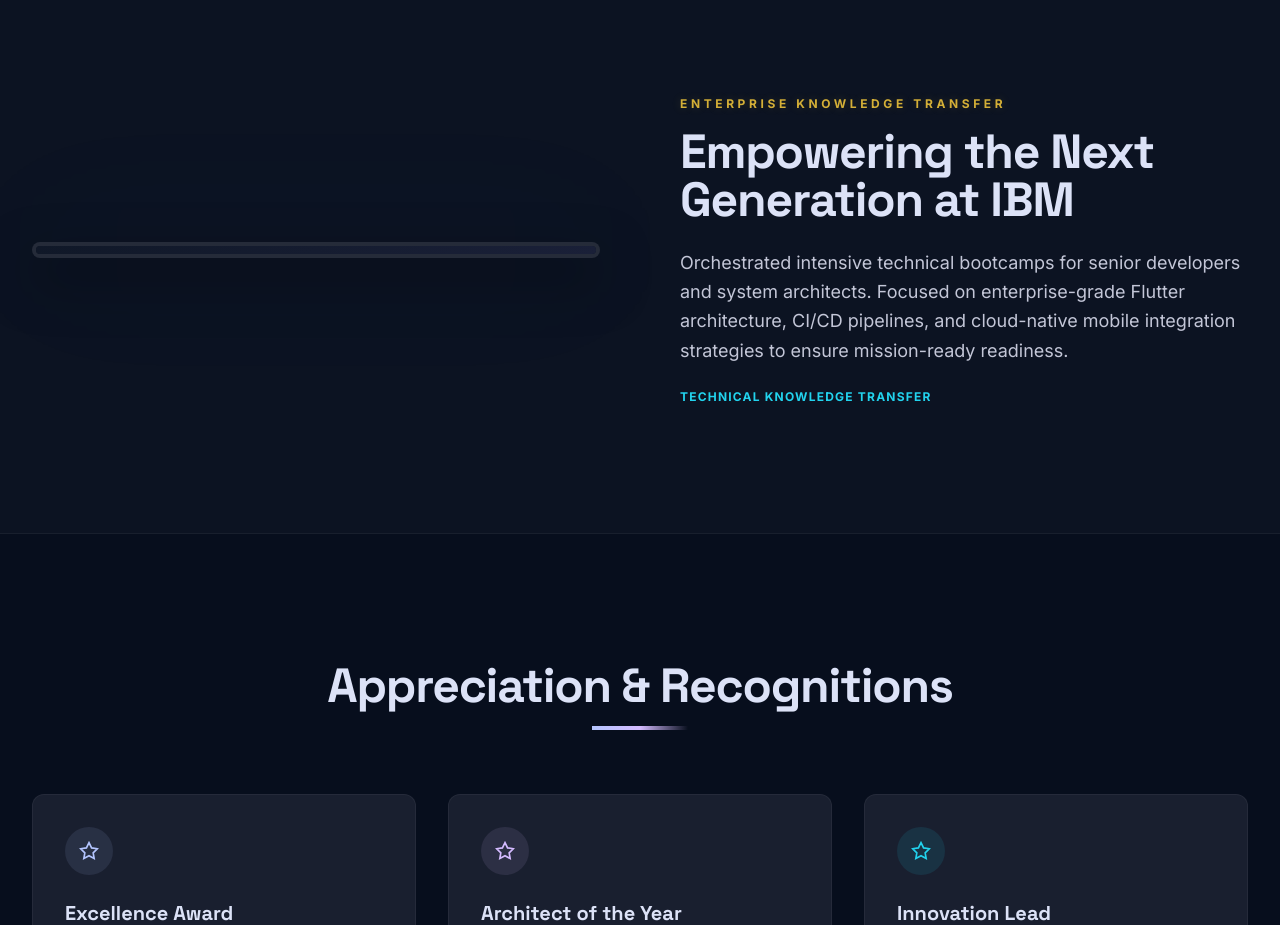
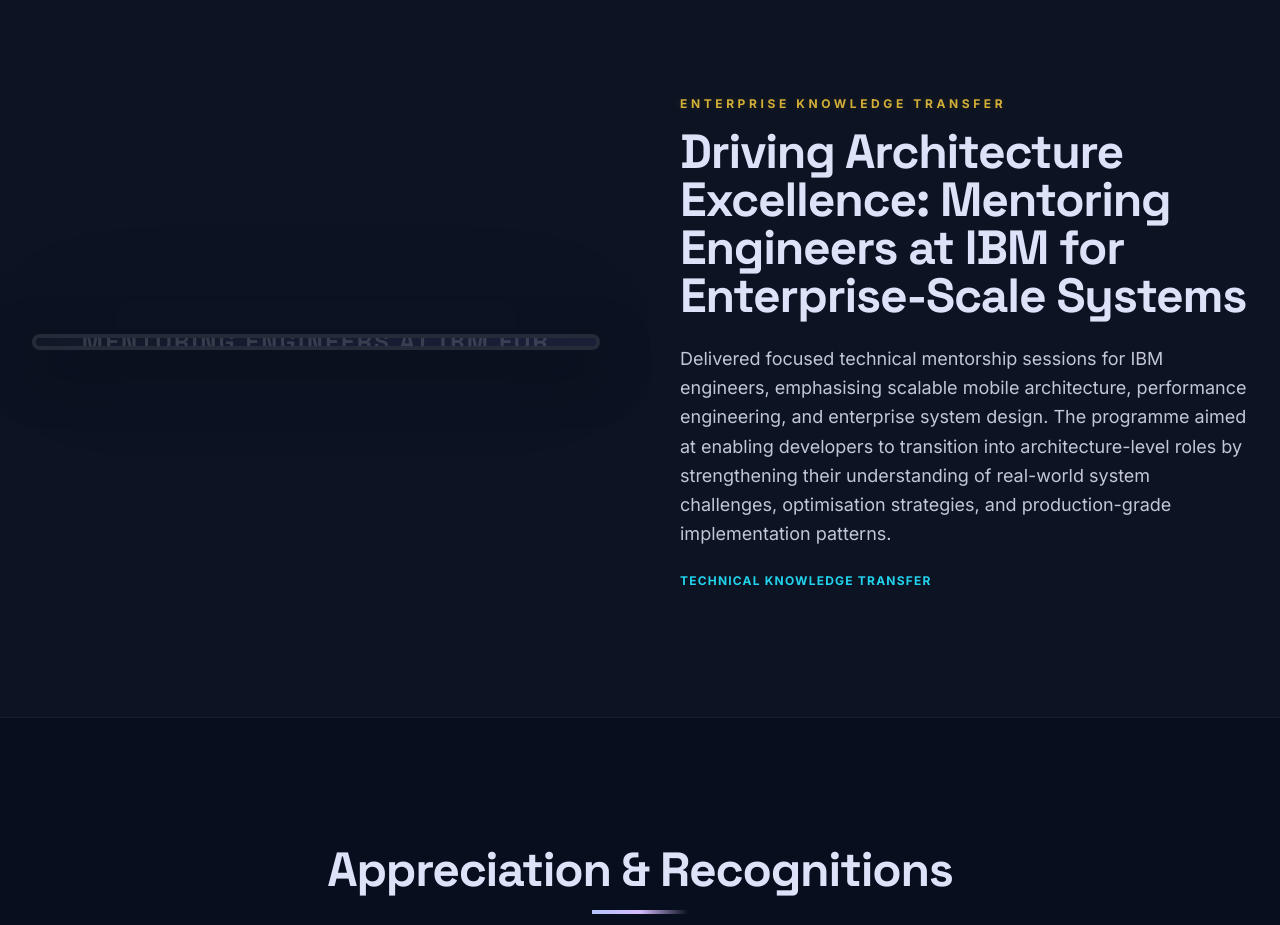
Before and after one commit to thecoderbharat/bharatdixit, a Next.js app: page / in a window 1280 px wide. Shown: the part 3280-4205 px from the top of the page. Built offline with nearby package versions, Linux system fonts and the light colour scheme.

Commit message:
updated ibm training section

```diff
--- a/data/portfolio.ts
+++ b/data/portfolio.ts
@@ -140,7 +140,7 @@
 }
 
 export const moduleSections: ModuleSection[] = [
-  { id: 'ibm-training',  tag: 'Enterprise Knowledge Transfer', title: 'Empowering the Next Generation at IBM',      body: ['Orchestrated intensive technical bootcamps for senior developers and system architects. Focused on enterprise-grade Flutter architecture, CI/CD pipelines, and cloud-native mobile integration strategies to ensure mission-ready readiness.'], ctaLabel: 'Technical Knowledge Transfer',     imageSrc: null, imageAlt: 'Bharat Kumar Dixit conducting architecture training at IBM', placeholderGradient: '#101828,#1a2038', imageAspect: 'aspect-video', layout: 'image-left' },
+  { id: 'ibm-training',  tag: 'Enterprise Knowledge Transfer', title: 'Driving Architecture Excellence: Mentoring Engineers at IBM for Enterprise-Scale Systems',      body: ['Delivered focused technical mentorship sessions for IBM engineers, emphasising scalable mobile architecture, performance engineering, and enterprise system design. The programme aimed at enabling developers to transition into architecture-level roles by strengthening their understanding of real-world system challenges, optimisation strategies, and production-grade implementation patterns.'], ctaLabel: 'Technical Knowledge Transfer',     imageSrc: null, imageAlt: 'Bharat Kumar Dixit conducting architecture training at IBM', placeholderGradient: '#101828,#1a2038', imageAspect: 'aspect-video', layout: 'image-left' },
   { id: 'recognitions',  tag: 'Peer Recognition',              title: 'Appreciation & Recognitions',                body: ['Recognised for outstanding technical leadership during enterprise migrations, infrastructure design, and community-building initiatives across IBM and Vigorus.ai.'], ctaLabel: 'View All Awards',                 imageSrc: null, imageAlt: 'Bharat Kumar Dixit recognition awards', placeholderGradient: '#0a1020,#1a2030', imageAspect: 'aspect-video', layout: 'image-right' },
   { id: 'media',         tag: 'Press & Publications',          title: 'Media Recognitions',                         body: ['Featured and interviewed by leading technology publications and business journals for insights on the future of mobile architecture, AI integration, and digital transformation at scale.'], ctaLabel: 'View Press Kit',                  imageSrc: null, imageAlt: 'Bharat Kumar Dixit media appearances and press coverage', placeholderGradient: '#0c1020,#182030', imageAspect: 'aspect-video', layout: 'image-left' },
   { id: 'certificates',  tag: 'Professional Credentials',      title: 'Certifications & Professional Badges',       body: ['Holds active professional certifications across the full modern architecture stack — AWS Solutions Architect, Google Flutter Expert, IBM AI/ML Practitioner, and Microsoft Zero Trust Security Specialist.'], ctaLabel: 'View Credentials',                imageSrc: null, imageAlt: 'Bharat Kumar Dixit professional certifications wall', placeholderGradient: '#0a1428,#1a2040', imageAspect: 'aspect-video', layout: 'image-right' },
```
